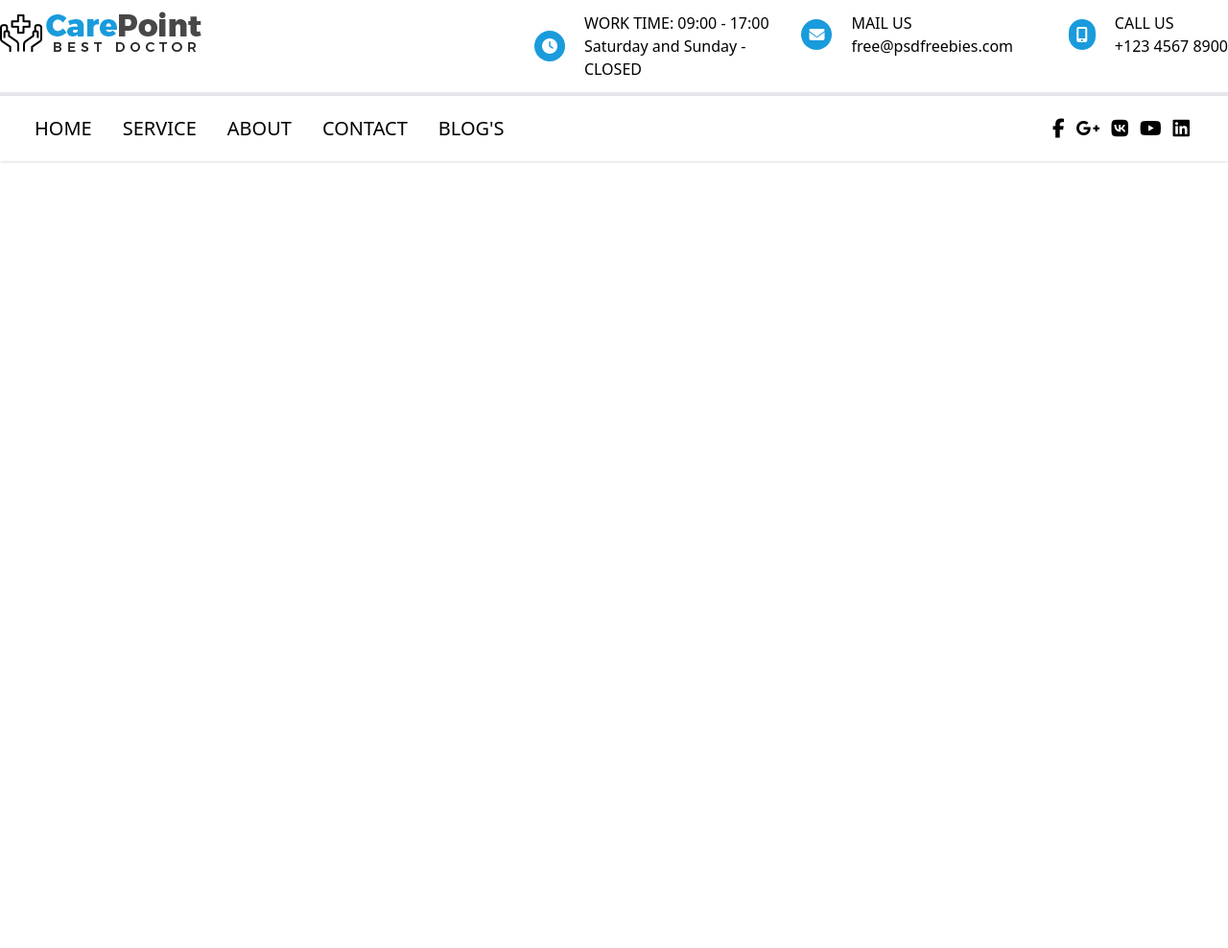
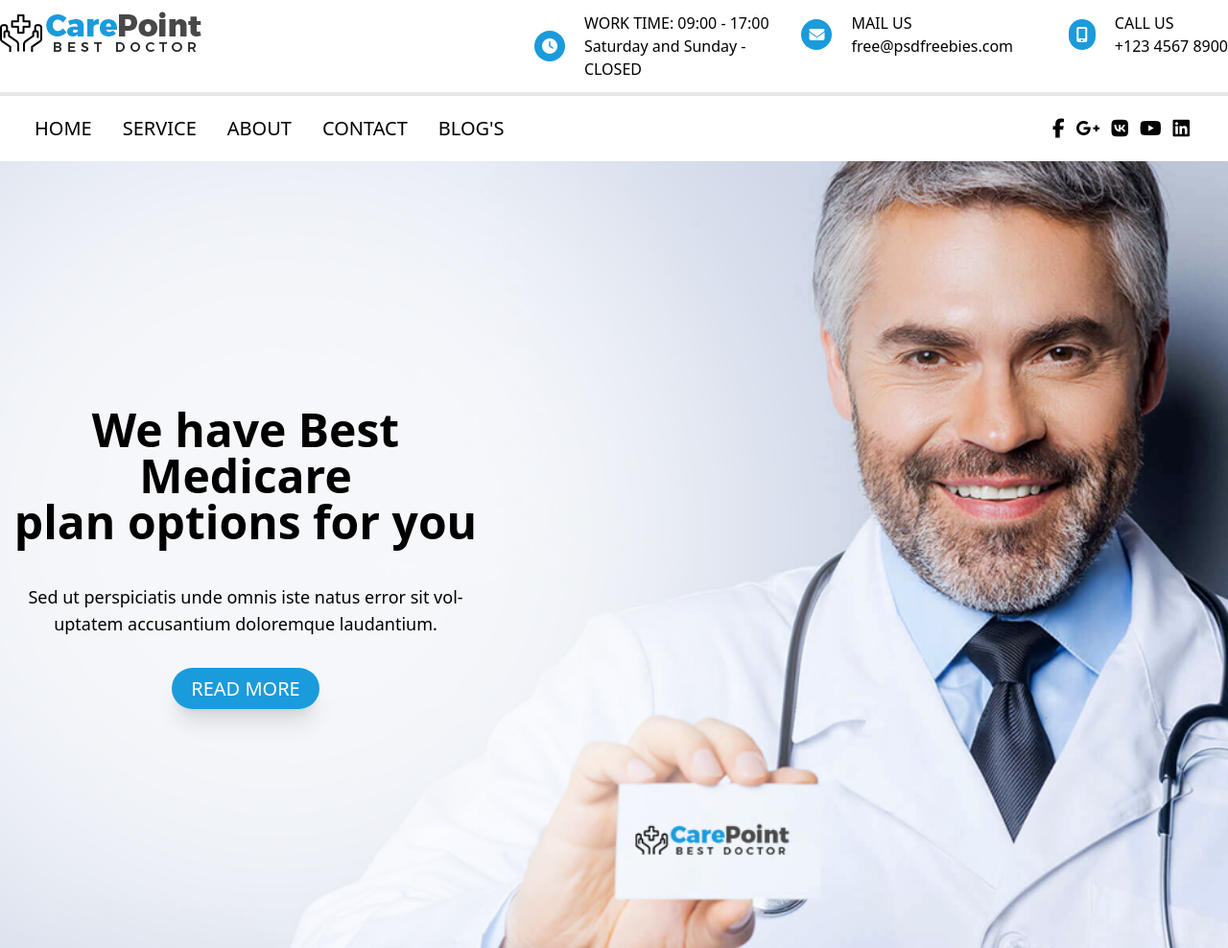
Before and after one commit to mamun8920/Care-Point, a website: page public/index.html in a window 1280 px wide. Shown: the whole page at 96% size. Before the commit the page ends 800 px from the top, so only its background shows below. Drawn offline with Linux system fonts and the light colour scheme.

Commit message:
header-content section

```diff
--- a/public/index.html
+++ b/public/index.html
@@ -131,11 +131,16 @@
 
         <!-- header-content section
         ------------------------------------------------------------->
-        <section class="header-area header-bg">
+        <section class="header-area bg-[url('pic/header-bg.png')] bg-cover bg-center bg-no-repeat">
             <div class="header">
                 <div class="container mx-auto">
-                    <div class="row">
-                        <div class="col-xl-12">
+                    <div class="row mr-96 pr-96">
+                        <div class="col text-center py-64">
+                            <h2 class="text-5xl font-semibold">We have Best Medicare <br>
+                                plan options for you</h2>
+                            <p class="text-lg py-10">Sed ut perspiciatis unde omnis iste natus error sit vol- <br> uptatem accusantium doloremque laudantium.</p>
+                            <a href="#" class="text-xl uppercase text-white bg-[#1a9bdc] shadow-xl px-5 py-2 rounded-full">Read more</a>
+
                         </div>
                     </div>
                 </div>
--- a/tailwind.config.js
+++ b/tailwind.config.js
@@ -3,5 +3,6 @@ module.exports = {
   content: ["./public/*.{html,js}"],
   theme: {
     extend: {},
+  },
   plugins: [],
 }
```
Also changed, not shown: public/output.css.
